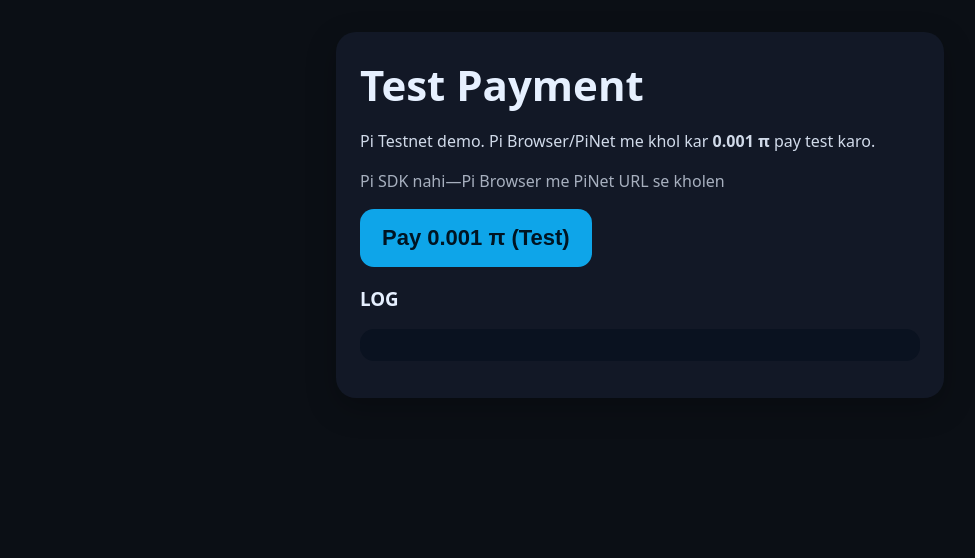
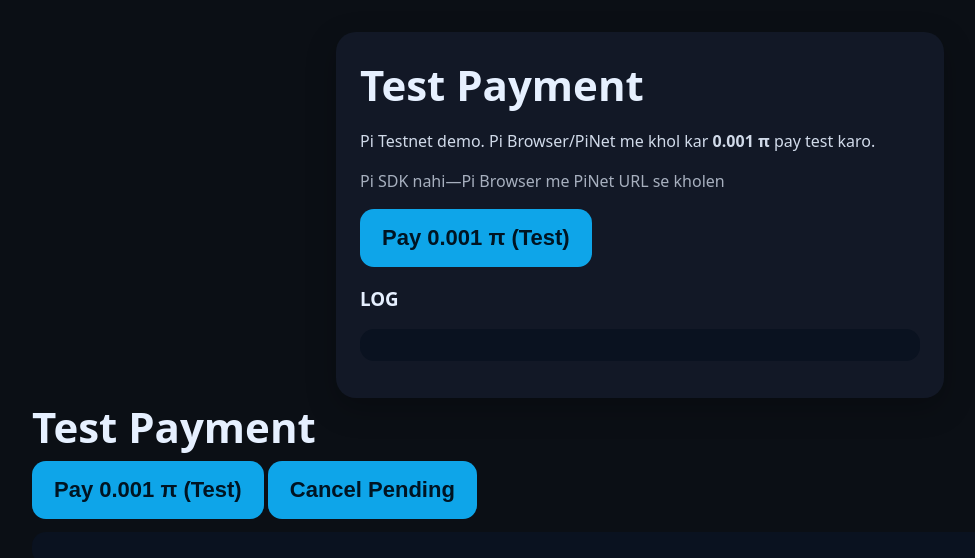
Before and after one commit to lcmaurya/routecanal, a plain HTML site: page index.html in a window 1280 px wide. Shown: the whole page, without its empty margins (0-975 px from the left). Drawn offline with Linux system fonts and the light colour scheme.

Commit message:
Update index.html

```diff
--- a/index.html
+++ b/index.html
@@ -64,3 +64,33 @@
   </script>
 </body>
 </html>
+<body>
+  <h1>Test Payment</h1>
+  <button onclick="pay()">Pay 0.001 π (Test)</button>
+
+  <!-- नया Cancel Button -->
+  <button onclick="cancelPending()">Cancel Pending</button>
+
+  <pre id="log"></pre>
+
+  <script>
+    function pay() {
+      // यहां तुम्हारा Pi.createPayment वाला code रहेगा
+    }
+
+    // Cancel Helper
+    const BACKEND = "https://rc-backend.onrender.com"; // अपना backend URL डालना
+    async function cancelPending() {
+      const paymentId = prompt("Enter pending paymentId:");
+      if(!paymentId) return;
+      const res = await fetch(`${BACKEND}/api/cancel`, {
+        method: "POST",
+        headers: { "Content-Type": "application/json" },
+        body: JSON.stringify({ paymentId })
+      });
+      const data = await res.json();
+      console.log("Cancel result:", data);
+      alert("Cancel tried. Check console/logs.");
+    }
+  </script>
+</body>
```
